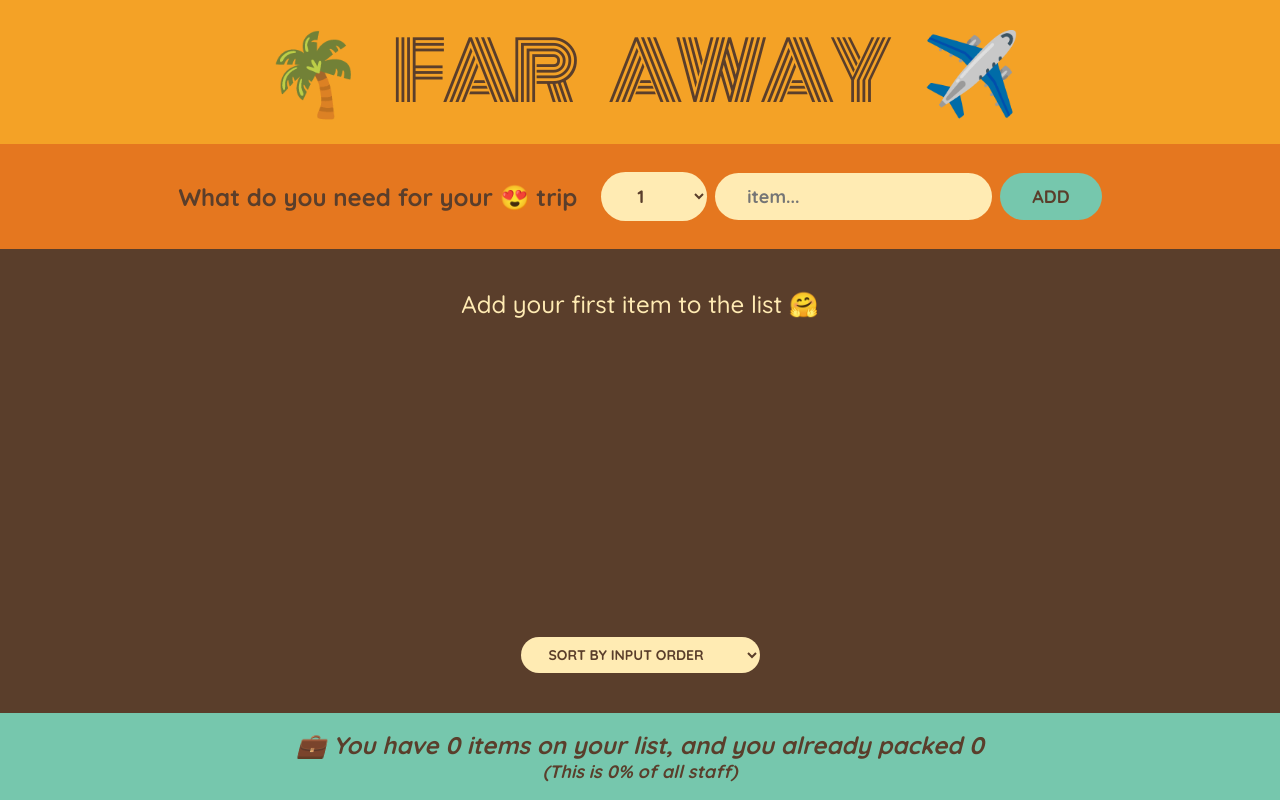
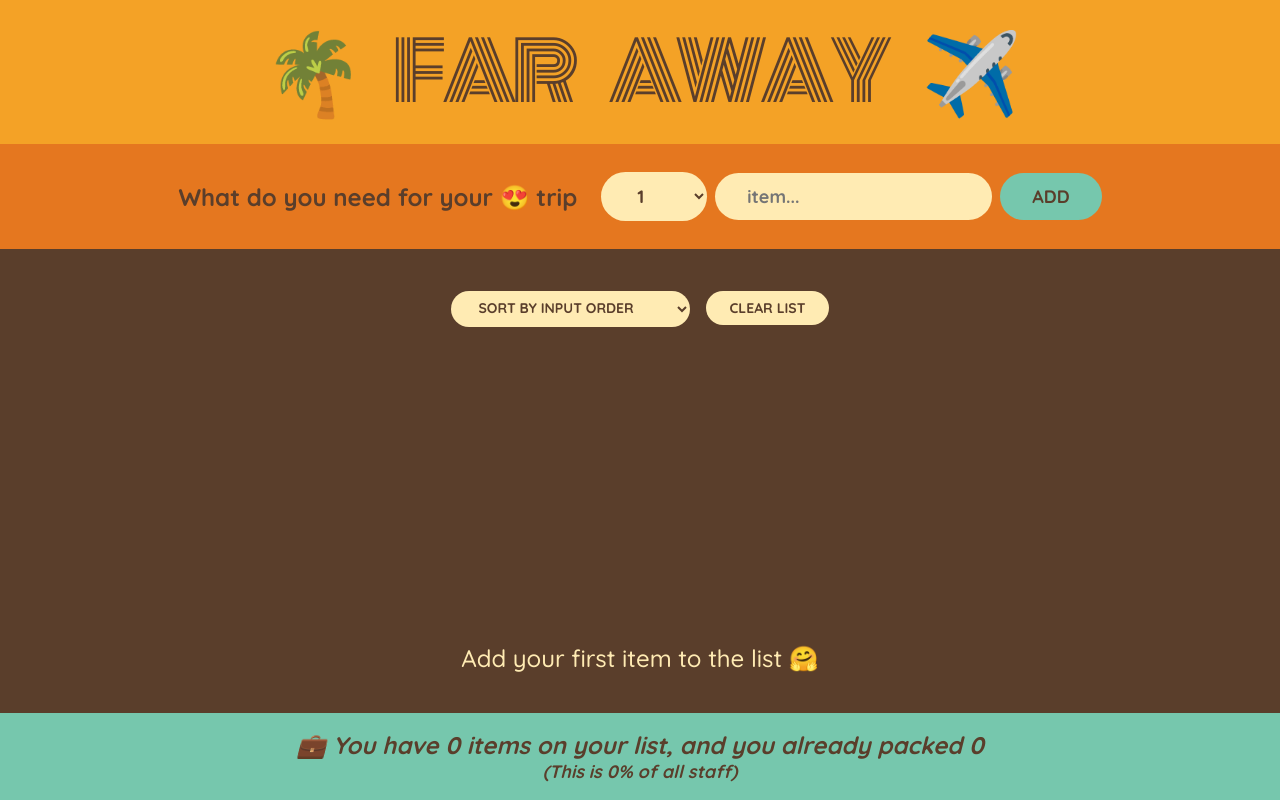
Before and after one commit to UsiTheStorm/travel-list, a React (Vite) app: page / in a window 1280 px wide. Built offline with nearby package versions, Linux system fonts and the light colour scheme.

Commit message:
Implement clear list function

```diff
--- a/src/App.jsx
+++ b/src/App.jsx
@@ -12,11 +12,16 @@ function App() {
 
   function handleAddItems(newItem) {
     setItems((prevItems) => [...prevItems, newItem]);
-    // console.log(items);
   }
 
   function handleDeleteItem(id) {
     setItems((items) => items.filter((item) => item.id !== id));
+  }
+
+  function handleClearList() {
+    const confirmed = window.confirm('Are you shure you want to delete all items?');
+
+    if (confirmed) setItems([]);
   }
 
   function toggleItem(id) {
@@ -29,7 +34,12 @@ function App() {
     <div className="app">
       <Logo />
       <Form onAddItems={handleAddItems} />
-      <PackingList items={items} onDeleteItem={handleDeleteItem} onToggleItem={toggleItem} />
+      <PackingList
+        items={items}
+        onDeleteItem={handleDeleteItem}
+        onToggleItem={toggleItem}
+        onListClearing={handleClearList}
+      />
       <Stats items={items} />
     </div>
   );
--- a/src/components/PackingList.jsx
+++ b/src/components/PackingList.jsx
@@ -34,7 +34,7 @@ function Sorting({ onSorting, currentSortingValue }) {
   );
 }
 
-function PackingList({ items, onDeleteItem, onToggleItem }) {
+function PackingList({ items, onDeleteItem, onToggleItem, onListClearing }) {
   const [sortBy, setSortBy] = useState('input');
 
   let sortedItems;
@@ -55,6 +55,13 @@ function PackingList({ items, onDeleteItem, onToggleItem }) {
 
   return (
     <div className="list">
+      <div className="actions">
+        <Sorting onSorting={handleSortChange} currentSortingValue={sortBy} />
+        <button onClick={onListClearing} disabled={!items.length}>
+          Clear List
+        </button>
+      </div>
+
       {items.length > 0 ? (
         <ul>
           {sortedItems.map((item) => (
@@ -69,10 +76,6 @@ function PackingList({ items, onDeleteItem, onToggleItem }) {
       ) : (
         <p>Add your first item to the list 🤗</p>
       )}
-
-      <div className="actions">
-        <Sorting onSorting={handleSortChange} currentSortingValue={sortBy} />
-      </div>
     </div>
   );
 }
```
